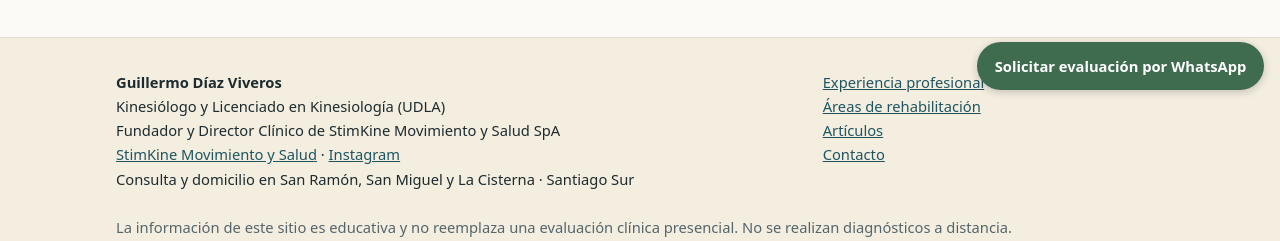
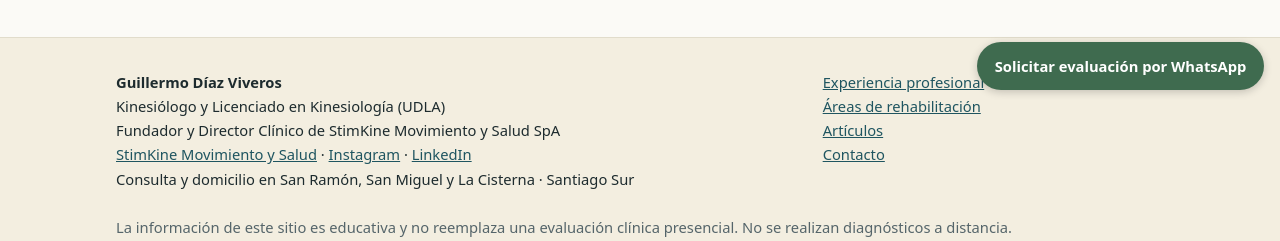
Before and after one commit to stimkine/guillermodiaz, a plain HTML site: page docs/experiencia-profesional/index.html in a window 1280 px wide. Shown: the part 694-935 px from the top of the page. Drawn offline with Linux system fonts and the light colour scheme.

Commit message:
Conecta Instagram y LinkedIn en el pie de página

```diff
--- a/docs/experiencia-profesional/index.html
+++ b/docs/experiencia-profesional/index.html
@@ -22,7 +22,7 @@
 <p>Actualmente soy fundador y Director Clínico de StimKine Movimiento y Salud SpA, donde participo en la evaluación y atención de pacientes en consulta y a domicilio.</p>
 <p><a class="btn" href="https://wa.me/56989331095?text=Hola%20Guillermo%2C%20quisiera%20solicitar%20una%20evaluaci%C3%B3n.">Solicitar evaluación por WhatsApp</a></p></div></main>
 <footer><div class="wrap fgrid">
-<div><strong>Guillermo Díaz Viveros</strong><br>Kinesiólogo y Licenciado en Kinesiología (UDLA)<br>Fundador y Director Clínico de StimKine Movimiento y Salud SpA<br><a href="https://stimkine.github.io/">StimKine Movimiento y Salud</a> · <a href="https://www.instagram.com/StimKine_movimientoysalud/">Instagram</a><br>Consulta y domicilio en San Ramón, San Miguel y La Cisterna · Santiago Sur</div>
+<div><strong>Guillermo Díaz Viveros</strong><br>Kinesiólogo y Licenciado en Kinesiología (UDLA)<br>Fundador y Director Clínico de StimKine Movimiento y Salud SpA<br><a href="https://stimkine.github.io/">StimKine Movimiento y Salud</a> · <a href="https://www.instagram.com/StimKine_movimientoysalud/">Instagram</a> · <a href="https://cl.linkedin.com/in/guillermo-diaz-viveros-901a2b8b" target="_blank" rel="noopener noreferrer">LinkedIn</a><br>Consulta y domicilio en San Ramón, San Miguel y La Cisterna · Santiago Sur</div>
 <div><a href="/guillermodiaz/experiencia-profesional/">Experiencia profesional</a><br><a href="/guillermodiaz/areas-de-rehabilitacion/">Áreas de rehabilitación</a><br><a href="/guillermodiaz/articulos/">Artículos</a><br><a href="/guillermodiaz/contacto/">Contacto</a></div>
 <p class="fine">La información de este sitio es educativa y no reemplaza una evaluación clínica presencial. No se realizan diagnósticos a distancia.</p>
 </div></footer>
```
